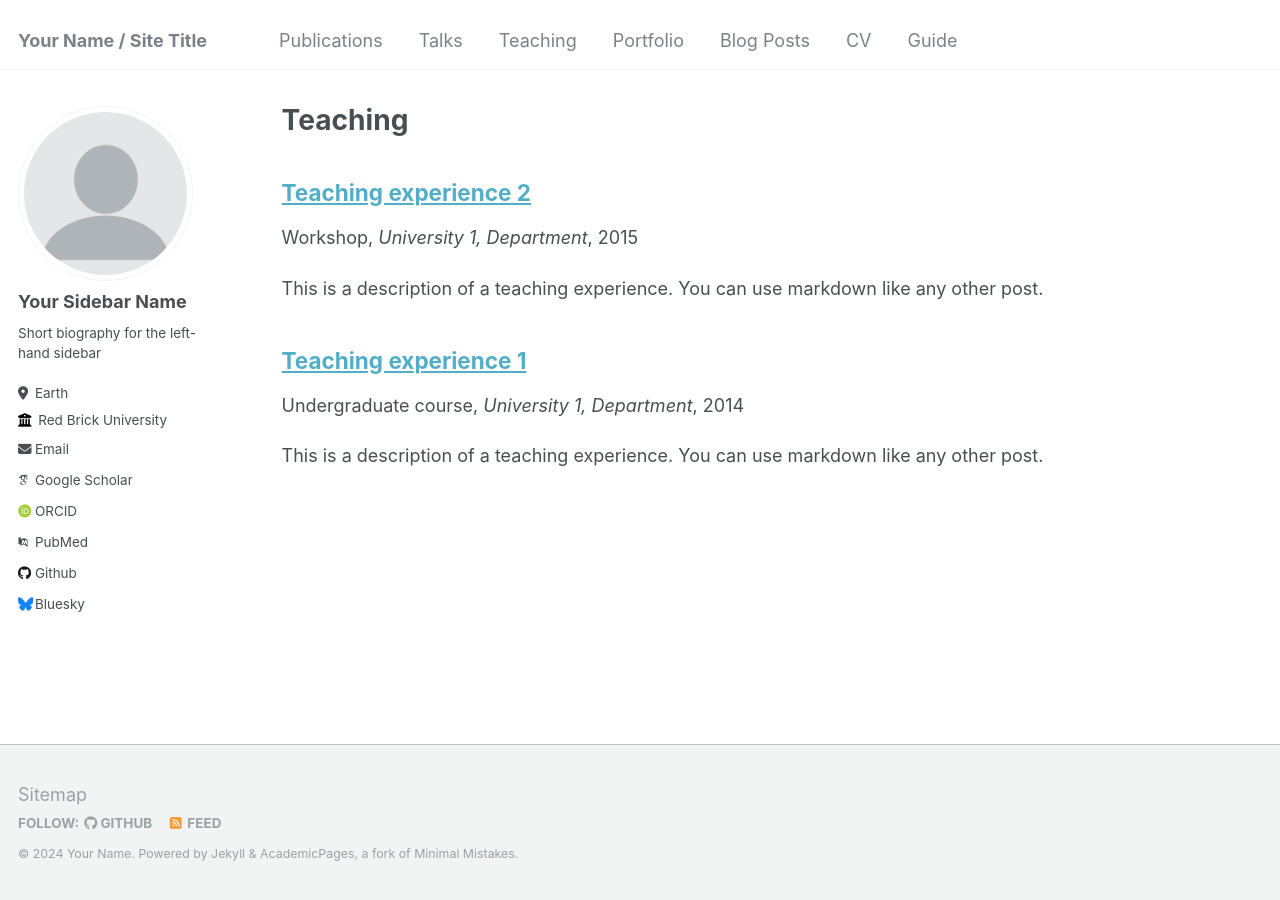
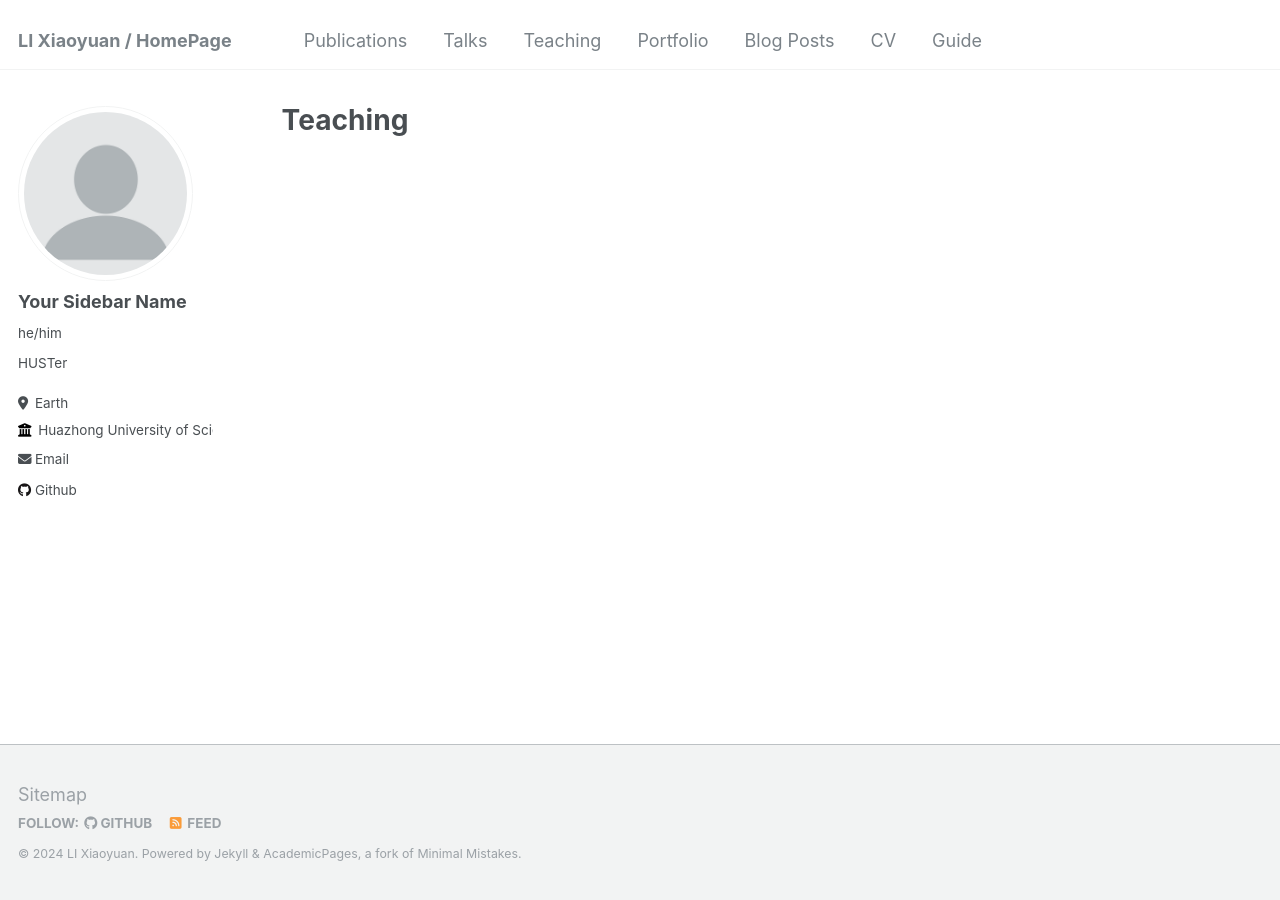
Before and after one commit to cronyaium/cronyaium.github.io, a Jekyll site: the page built from _pages/teaching.html, in a window 1280 px wide. Built offline with Jekyll 4.4.1, drawn with Linux system fonts in a browser that asks for light colours; some web fonts are replaced.

Commit message:
update config

```diff
--- a/_config.yml
+++ b/_config.yml
@@ -8,13 +8,13 @@
 
 # Basic Site Settings
 locale                   : "en-US"
-title                    : "Your Name / Site Title"
+title                    : "LI Xiaoyuan / HomePage"
 title_separator          : "-"
-name                     : &name "Your Name"
+name                     : &name "LI Xiaoyuan"
 description              : &description "personal description"
-url                      : https://academicpages.github.io # the base hostname & protocol for your site e.g. "https://mmistakes.github.io"
+url                      : https://cronyaium.github.io # the base hostname & protocol for your site e.g. "https://mmistakes.github.io"
 baseurl                  : "" # the subpath of your site, e.g. "/blog"
-repository               : "academicpages/academicpages.github.io"
+repository               : "cronyaium/cronyaium.github.io"
 
 # Site Author - The following control what appear as part of the author content on the side bar.
 #               If a field is blank the icon and link will not appear, otherwise it will be shown.
@@ -23,31 +23,31 @@ author:
   # Biographic information
   avatar           : "profile.png"
   name             : "Your Sidebar Name"
-  pronouns         : # example: "she/her"
-  bio              : "Short biography for the left-hand sidebar"
+  pronouns         : "he/him"
+  bio              : "HUSTer"
   location         : "Earth"
-  employer         : "Red Brick University"
+  employer         : "Huazhong University of Science and Technology"
   uri              : # URL
   email            : "none@example.org"
 
   # Academic websites
   arxiv            : # URL - Update with the correct link to your profile
-  googlescholar    : "https://scholar.google.com/citations?user=PS_CX0AAAAAJ"
+  googlescholar    : # "https://scholar.google.com/citations?user=PS_CX0AAAAAJ"
   impactstory      : # URL
-  orcid            : "http://orcid.org/yourorcidurl"
-  pubmed           : "https://www.ncbi.nlm.nih.gov/pubmed/?term=john+snow"
+  orcid            : # "http://orcid.org/yourorcidurl"
+  pubmed           : # "https://www.ncbi.nlm.nih.gov/pubmed/?term=john+snow"
   researchgate     : # URL
 
   # Repositories and software development
   bitbucket        : # Username - Update with your username on the site
   codepen          : # Username
   dribbble         : # Username
-  github           : "academicpages"
+  github           : "cronyaium"
   kaggle           : # Username
   stackoverflow    : # User number or user number and name (i.e., use "1" or "1/jeff-atwood")
 
   # Social media
-  bluesky          : "bsky.app" # Replace this with you Bluesky username
+  bluesky          : # "bsky.app" # Replace this with you Bluesky username
   facebook         : # Username
   flickr           : # Username
   foursquare       : # Username
@@ -196,23 +196,6 @@ kramdown:
   smart_quotes: lsquo,rsquo,ldquo,rdquo
   enable_coderay: false
 
-
-# Collections
-collections:
-  teaching:
-    output: true
-    permalink: /:collection/:path/
-  publications:
-    output: true
-    permalink: /:collection/:path/
-  portfolio:
-    output: true
-    permalink: /:collection/:path/
-  talks:
-    output: true
-    permalink: /:collection/:path/
-
-
 # Defaults
 defaults:
   # _posts
@@ -233,41 +216,6 @@ defaults:
     values:
       layout: single
       author_profile: true
-  # _teaching
-  - scope:
-      path: ""
-      type: teaching
-    values:
-      layout: single
-      author_profile: true
-      share: true
-      comments: true
-  # _publications
-  - scope:
-      path: ""
-      type: publications
-    values:
-      layout: single
-      author_profile: true
-      share: true
-      comments: true
-  # _portfolio
-  - scope:
-      path: ""
-      type: portfolio
-    values:
-      layout: single
-      author_profile: true
-      share: true
-      comment: true
-  # _talks
-  - scope:
-      path: ""
-      type: talks
-    values:
-      layout: talk
-      author_profile: true
-      share: true
 
 
 # Sass/SCSS
```
